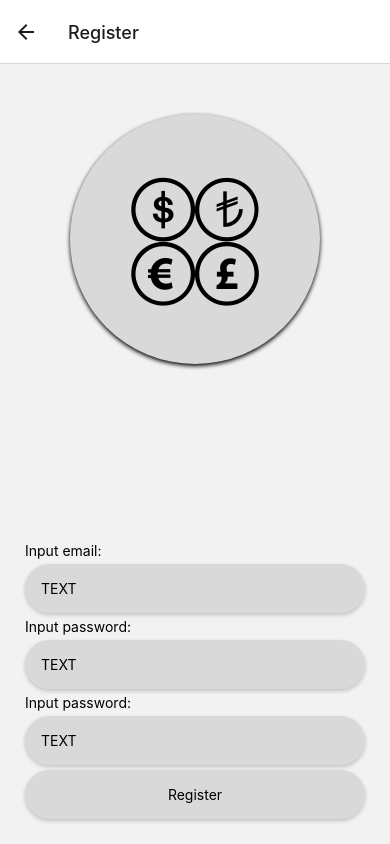
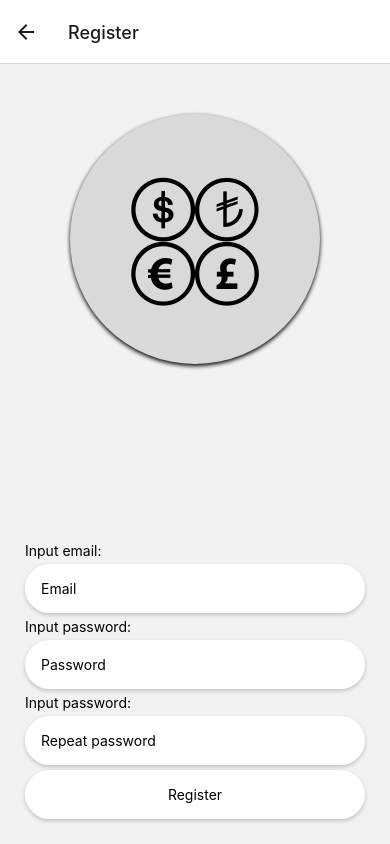
Before and after one commit to ciszewsj/ExchangeNotifierAppMobileApp, a React Native app: screen /Register in a window 390 px wide. Built offline with nearby package versions, Linux system fonts and the light colour scheme; no server answers.

Commit message:
finished register view

```diff
--- a/App.tsx
+++ b/App.tsx
@@ -1,12 +1,13 @@
-import {AuthenticationRouter} from "./src/routers/AuthenticationRouter";
 import 'react-native-gesture-handler';
 import {NavigationContainer} from "@react-navigation/native";
+import {Temp} from "./src/routers/Temp";
 
 
 export default function App() {
     return (
         <NavigationContainer>
-            <AuthenticationRouter/>
+            <Temp/>
+            {/*<AuthenticationRouter/>*/}
         </NavigationContainer>
     );
 }
--- a/src/organisms/RegisterOrganism.tsx
+++ b/src/organisms/RegisterOrganism.tsx
@@ -2,17 +2,106 @@ import React, {FC} from "react";
 import {Text, View} from "react-native";
 import {InputData} from "../atoms/InputData";
 import {NormalButton} from "../atoms/NormalButton";
+import {AUTH_SUCCESS, useStore} from "../store/authenticatonStore";
+import {DataModal} from "../atoms/DataModal";
 
 export const RegisterOrganism: FC<{}> = () => {
+    const data = useStore((state) => state.registerData);
+    const changeRegisterEmail = useStore((state) => state.changeRegisterEmail);
+    const changeRegisterPassword = useStore((state) => state.changeRegisterPassword);
+    const changeRepeatRegisterPassword = useStore((state) => state.changeRepeatRegisterPassword);
+    const registerWithEmailAndPassword = useStore((state) => state.registerUserWithEmailAndPassword);
+    const closeRegisterUserModal = useStore((state) => state.closeRegisterUserModal);
+    const navigateBackToLoginFromRegister = useStore((state) => state.navigateBackToLoginFromRegister);
 
+    console.log(data)
 
+    const renderModalBody = () => {
+        switch (data.status) {
+            case "auth/success":
+                return (
+                    <View>
+                        <Text>Your account created successfully!</Text>
+                        <View style={{padding: 5}}>
+                            <NormalButton text="Ok!" isActive={true} isProcessing={false} onPress={() => {
+                                navigateBackToLoginFromRegister()
+                            }}/>
+                        </View>
+                    </View>
+                )
+            case "auth/email-already-in-use":
+                return (<View>
+                    <Text>The provided email is already in used!</Text>
+                    <View style={{padding: 5}}>
+                        <NormalButton text="Ok!" isActive={true} isProcessing={false} onPress={() => {
+                            closeRegisterUserModal()
+                        }}/>
+                    </View>
+                </View>)
+            case "auth/invalid-email":
+                return (<View>
+                    <Text>The provided email is invalid!</Text>
+                    <View style={{padding: 5}}>
+                        <NormalButton text="Ok!" isActive={true} isProcessing={false} onPress={() => {
+                            closeRegisterUserModal()
+                        }}/>
+                    </View>
+                </View>)
+            case "auth/weak-password":
+                return (<View>
+                    <Text>The provided password is to weak!</Text>
+                    <View style={{padding: 5}}>
+                        <NormalButton text="Ok!" isActive={true} isProcessing={false} onPress={() => {
+                            closeRegisterUserModal()
+                        }}/>
+                    </View>
+                </View>)
+            case "auth/missing-password":
+                return (<View>
+                    <Text>The password is required!</Text>
+                    <View style={{padding: 5}}>
+                        <NormalButton text="Ok!" isActive={true} isProcessing={false} onPress={() => {
+                            closeRegisterUserModal()
+                        }}/>
+                    </View>
+                </View>)
+            default:
+                return (<View>
+                    <Text>Unknown error occurred try again later!</Text>
+                    <View style={{padding: 5}}>
+                        <NormalButton text="Ok!" isActive={true} isProcessing={false} onPress={() => {
+                            closeRegisterUserModal()
+                        }}/>
+                    </View>
+                </View>)
+        }
+
+    }
     return (<View style={{gap: 5}}>
         <Text>Input email:</Text>
-        <InputData/>
+        <InputData value={data.email} isActive={!data.isProcessing} onChange={changeRegisterEmail}
+                   keyboardType={"email-address"} placeholder={"Email"}
+                   description={data.emailAnnotation != null ? data.emailAnnotation : null}/>
         <Text>Input password:</Text>
-        <InputData/>
+        <InputData value={data.password} isActive={!data.isProcessing} onChange={changeRegisterPassword}
+                   secureText={true} placeholder={"Password"}
+                   description={data.passwordAnnotation != null ? data.passwordAnnotation : null}/>
         <Text>Input password:</Text>
-        <InputData/>
-        <NormalButton text={"Register"}/>
+        <InputData value={data.repeatPassword} isActive={!data.isProcessing} onChange={changeRepeatRegisterPassword}
+                   secureText={true}
+                   placeholder={"Repeat password"}
+                   description={data.repeatPasswordAnnotation != null ? data.repeatPasswordAnnotation : null}
+        />
+        <NormalButton isActive={!data.isProcessing} text={"Register"} onPress={registerWithEmailAndPassword}
+                      isProcessing={data.isProcessing}/>
+        <DataModal title={data.status === AUTH_SUCCESS ? "Link send" : "Error"} onRequestClose={() => {
+            if (data.status === AUTH_SUCCESS) {
+                navigateBackToLoginFromRegister()
+                return
+            }
+            closeRegisterUserModal()
+        }} visible={data.status != null}>
+            {renderModalBody()}
+        </DataModal>
     </View>)
 }
--- a/src/routers/AuthenticationRouter.tsx
+++ b/src/routers/AuthenticationRouter.tsx
@@ -9,6 +9,7 @@ import {useStore} from "../store/authenticatonStore";
 const Stack = createStackNavigator();
 
 export const AuthenticationRouter: FC<{}> = () => {
+
 
     const navigation = useNavigation();
     console.log("bind navigation")
--- a/src/store/authenticatonStore.ts
+++ b/src/store/authenticatonStore.ts
@@ -1,8 +1,8 @@
 import {create} from 'zustand'
 import {auth} from "../firebase/firebase"
-import {createUserWithEmailAndPassword, signInWithEmailAndPassword, sendPasswordResetEmail} from "firebase/auth";
+import {createUserWithEmailAndPassword, sendPasswordResetEmail, signInWithEmailAndPassword} from "firebase/auth";
 import {NavigationProp} from "@react-navigation/core/src/types";
-import {isEmailValid} from "../utils/LoginUtils";
+import {isEmailValid, isPasswordValid} from "../utils/LoginUtils";
 
 export const INVALID_EMAIL = "auth/invalid-email"
 export const AUTH_SUCCESS = "auth/success"
@@ -16,7 +16,13 @@ interface AuthenticationController {
     },
     registerData: {
         email: string,
-        password: string
+        emailAnnotation?: string | undefined,
+        password: string,
+        passwordAnnotation?: string | undefined,
+        repeatPassword: string,
+        repeatPasswordAnnotation?: string | undefined,
+        isProcessing: boolean,
+        status?: "auth/success" | "auth/email-already-in-use" | "auth/invalid-email" | "auth/weak-password" | "auth/missing-password" | "unknown" | string
     },
     resetPasswordData: {
         email: string
@@ -38,9 +44,15 @@ interface AuthenticationController {
     bindNavigation: (nav: NavigationProp<ReactNavigation.RootParamList>) => void,
 
     loginWithEmailAndPassword: () => void,
-    registerWithEmailAndPassword: () => void,
     sendResetPasswordEmail: () => void,
-    closeResetPasswordModal: () => void
+    closeResetPasswordModal: () => void,
+
+    changeRegisterEmail: (email: string) => void
+    changeRegisterPassword: (password: string) => void
+    changeRepeatRegisterPassword: (password: string) => void
+    registerUserWithEmailAndPassword: () => void
+    closeRegisterUserModal: () => void
+    navigateBackToLoginFromRegister: () => void
 }
 
 const initialState = {
@@ -55,6 +67,16 @@ const initialState = {
         annotation: false,
         status: null,
     },
+    registerData: {
+        email: "",
+        emailAnnotation: undefined,
+        password: "",
+        passwordAnnotation: undefined,
+        repeatPassword: "",
+        repeatPasswordAnnotation: undefined,
+        isProcessing: false,
+        status: null
+    }
 }
 
 export const useStore = create<AuthenticationController>((set) => ({
@@ -86,15 +108,6 @@ export const useStore = create<AuthenticationController>((set) => ({
     },
     loginWithEmailAndPassword: async () => {
         signInWithEmailAndPassword(auth, useStore.getState().loginData.email, useStore.getState().loginData.password)
-            .then(response => {
-                alert(JSON.stringify(response))
-            }).catch(reason => {
-            console.log(reason.code)
-            alert(reason.message)
-        })
-    },
-    registerWithEmailAndPassword: () => {
-        createUserWithEmailAndPassword(auth, useStore.getState().loginData.email, useStore.getState().loginData.password)
             .then(response => {
                 alert(JSON.stringify(response))
             }).catch(reason => {
@@ -187,5 +200,87 @@ export const useStore = create<AuthenticationController>((set) => ({
         if (useStore.getState().navigation != undefined) {
             useStore.getState().navigation.navigate("Login", {})
         }
-    }
+    },
+    changeRegisterEmail: (email: string) => {
+        set(state => ({
+            ...state,
+            registerData: {
+                ...state.registerData,
+                email: email,
+                emailAnnotation: isEmailValid(email) ? null : "Email is not valid!"
+            }
+        }))
+    },
+    changeRegisterPassword: (password: string) => {
+        set(state => ({
+            ...state,
+            registerData: {
+                ...state.registerData,
+                password: password,
+                passwordAnnotation: isPasswordValid(password) ? null : "Password is to weak!"
+            }
+        }))
+    },
+    changeRepeatRegisterPassword: (password: string) => {
+        set(state => ({
+            ...state,
+            registerData: {
+                ...state.registerData,
+                repeatPassword: password,
+                repeatPasswordAnnotation: password === state.registerData.password ? null : "Passwords are not identical!"
+            }
+        }))
+    },
+    registerUserWithEmailAndPassword: () => {
+        set(state => ({
+            ...state,
+            registerData: {
+                ...state.registerData,
+                isProcessing: true
+            }
+        }))
+        createUserWithEmailAndPassword(auth, useStore.getState().registerData.email, useStore.getState().registerData.password)
+            .then(response => {
+                console.log(JSON.stringify(response))
+                set(state => ({
+                    ...state,
+                    registerData: {
+                        ...state.registerData,
+                        status: "auth/success",
+                        isProcessing: false
+                    }
+                }))
+            })
+            .catch(reason => {
+                set(state => ({
+                    ...state,
+                    registerData: {
+                        ...state.registerData,
+                        status: reason.code != null ? reason.code : "unknown",
+                        isProcessing: false
+                    }
+                }))
+            })
+    },
+    closeRegisterUserModal: () => {
+        set(state => ({
+            ...state,
+            registerData: {
+                ...state.registerData,
+                status: null
+            }
+        }))
+    },
+    navigateBackToLoginFromRegister: () => {
+        useStore.getState().navigation.navigate("Login", {})
+        set(state => ({
+            ...state,
+            loginData: {
+                ...state.registerData,
+                email: state.registerData.email
+            }
+        }))
+    },
+
+
 }))
--- a/src/utils/LoginUtils.ts
+++ b/src/utils/LoginUtils.ts
@@ -2,3 +2,8 @@ export const isEmailValid = (email: string): boolean => {
     const emailRegex = /(?:[a-z0-9!#$%&'*+/=?^_`{|}~-]+(?:\.[a-z0-9!#$%&'*+/=?^_`{|}~-]+)*|"(?:[\x01-\x08\x0b\x0c\x0e-\x1f\x21\x23-\x5b\x5d-\x7f]|\\[\x01-\x09\x0b\x0c\x0e-\x7f])*")@(?:(?:[a-z0-9](?:[a-z0-9-]*[a-z0-9])?\.)+[a-z0-9](?:[a-z0-9-]*[a-z0-9])?|\[(?:(?:(2(5[0-5]|[0-4][0-9])|1[0-9][0-9]|[1-9]?[0-9]))\.){3}(?:(2(5[0-5]|[0-4][0-9])|1[0-9][0-9]|[1-9]?[0-9])|[a-z0-9-]*[a-z0-9]:(?:[\x01-\x08\x0b\x0c\x0e-\x1f\x21-\x5a\x53-\x7f]|\\[\x01-\x09\x0b\x0c\x0e-\x7f])+)\])/
     return emailRegex.test(email)
 }
+
+export const isPasswordValid = (password: string): boolean => {
+    return password.length >= 6;
+
+}
```
Also changed, not shown: src/routers/ApplicationRouter.tsx (added, +8 -0 lines), src/routers/Temp.tsx (added, +24 -0 lines).
